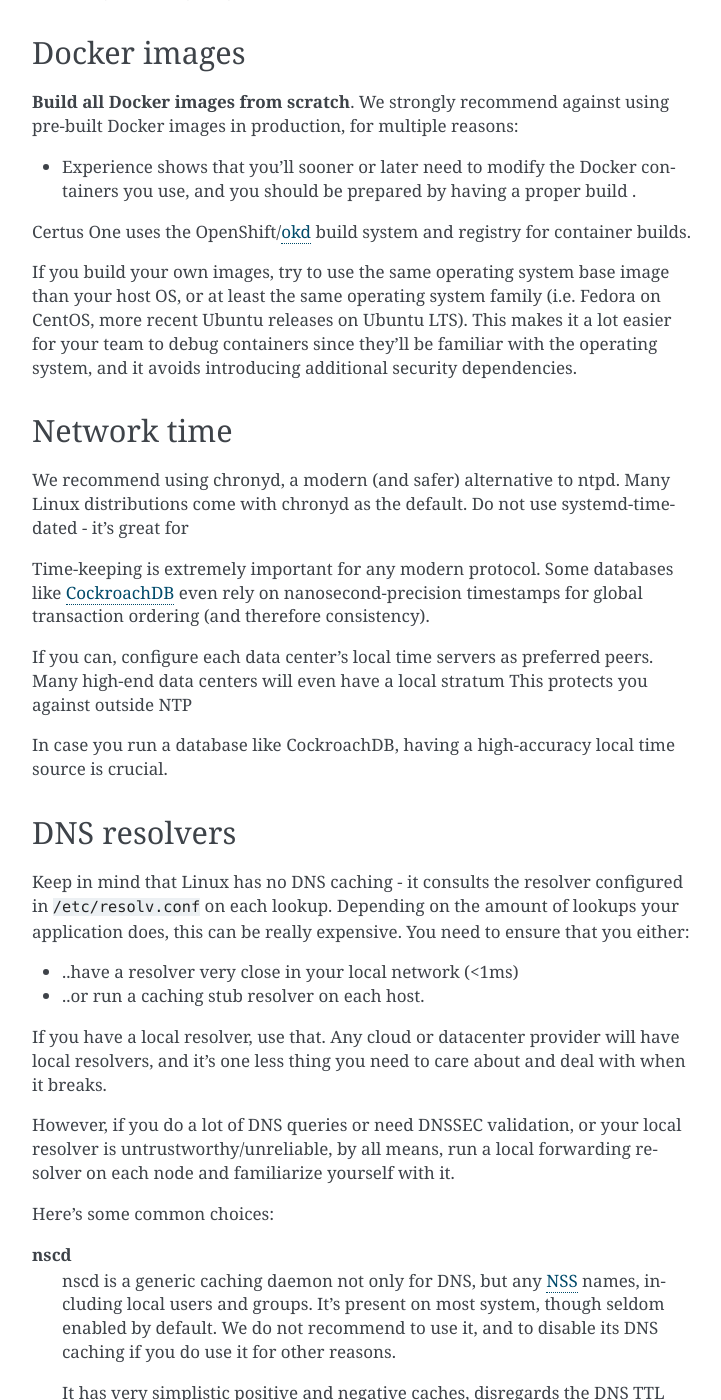
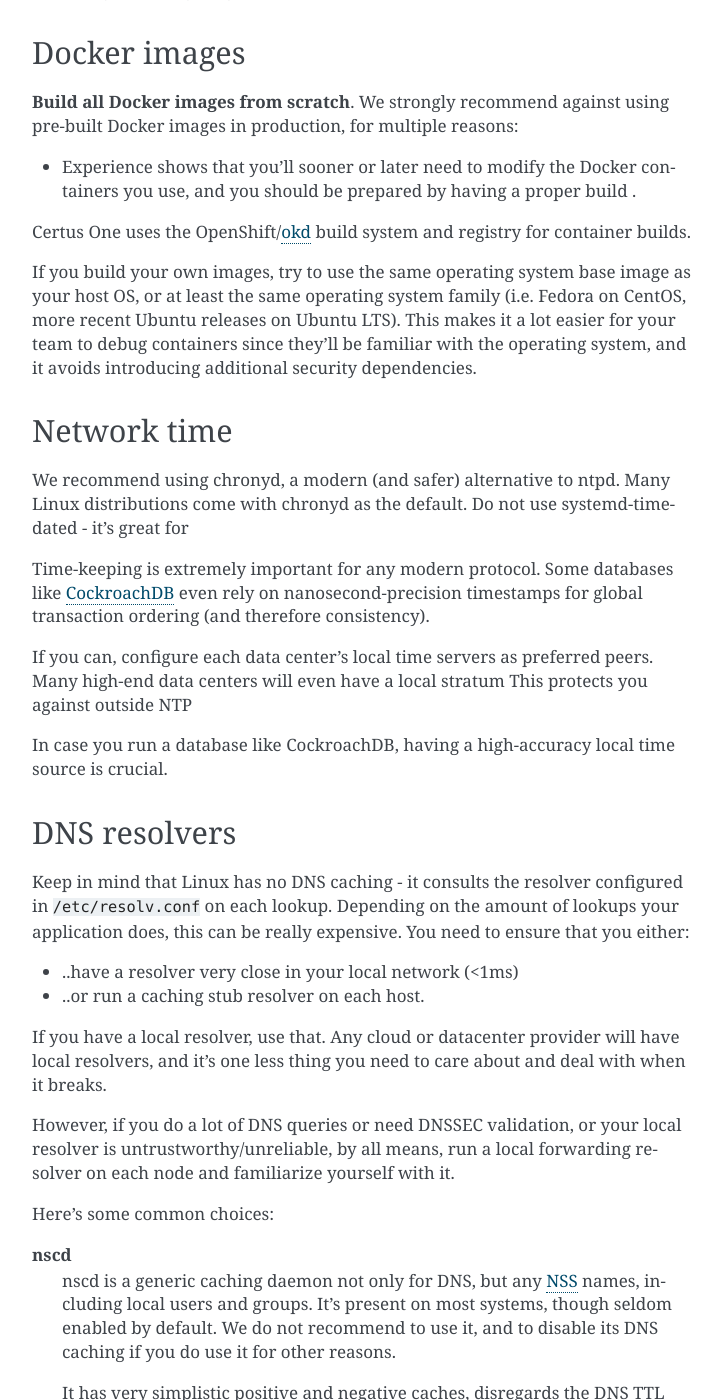
Before and after one commit to certusone/kb, a Sphinx documentation site: the page built from source/linux_config.rst, in a window 1280 px wide and 1400 px high, scrolled down 6575 px. Shown: the whole window, without its empty margins (388-1109 px from the left). Built offline with Sphinx 7.4.7, drawn with Linux system fonts in a browser that asks for light colours; some of the changed text lies outside the part shown.

Commit message:
Typo's fixed.

```diff
--- a/source/linux_config.rst
+++ b/source/linux_config.rst
@@ -324,7 +324,7 @@ images in production, for multiple reasons:
 
 Certus One uses the OpenShift/`okd`_ build system and registry for container builds.
 
-If you build your own images, try to use the same operating system base image than your host OS,
+If you build your own images, try to use the same operating system base image as your host OS,
 or at least the same operating system family (i.e. Fedora on CentOS, more recent Ubuntu releases
 on Ubuntu LTS). This makes it a lot easier for your team to debug containers since they'll be
 familiar with the operating system, and it avoids introducing additional security dependencies.
@@ -374,7 +374,7 @@ Here's some common choices:
 
 **nscd**
   nscd is a generic caching daemon not only for DNS, but any `NSS`_ names,
-  including local users and groups. It's present on most system, though seldom enabled by default.
+  including local users and groups. It's present on most systems, though seldom enabled by default.
   We do not recommend to use it, and to disable its DNS caching if you do use it for other reasons.
 
   It has very simplistic positive and negative caches, disregards the DNS TTL and many other parts
--- a/source/monitoring.rst
+++ b/source/monitoring.rst
@@ -72,7 +72,7 @@ soon - like "this disk *will* up in 30 minutes, and it *will* take down our serv
 Low-Severity Alerts
 -------------------
 
-There are many conditions that need to be taken of, just not *immediately*. Your redundant database
+There are many conditions that need to be taken care of, just not *immediately*. Your redundant database
 server went down and nobody got paged - great! But, you still need someone to fix that database
 server, or clean up the log partition that will soon fill up, or refill your coffee maker (you're
 monitoring your coffee maker, right? It's critical infrastructure!).
```
Also changed, not shown: other parts of source/linux_config.rst (+1 -1 lines), source/peers.rst (+4 -4 lines).
